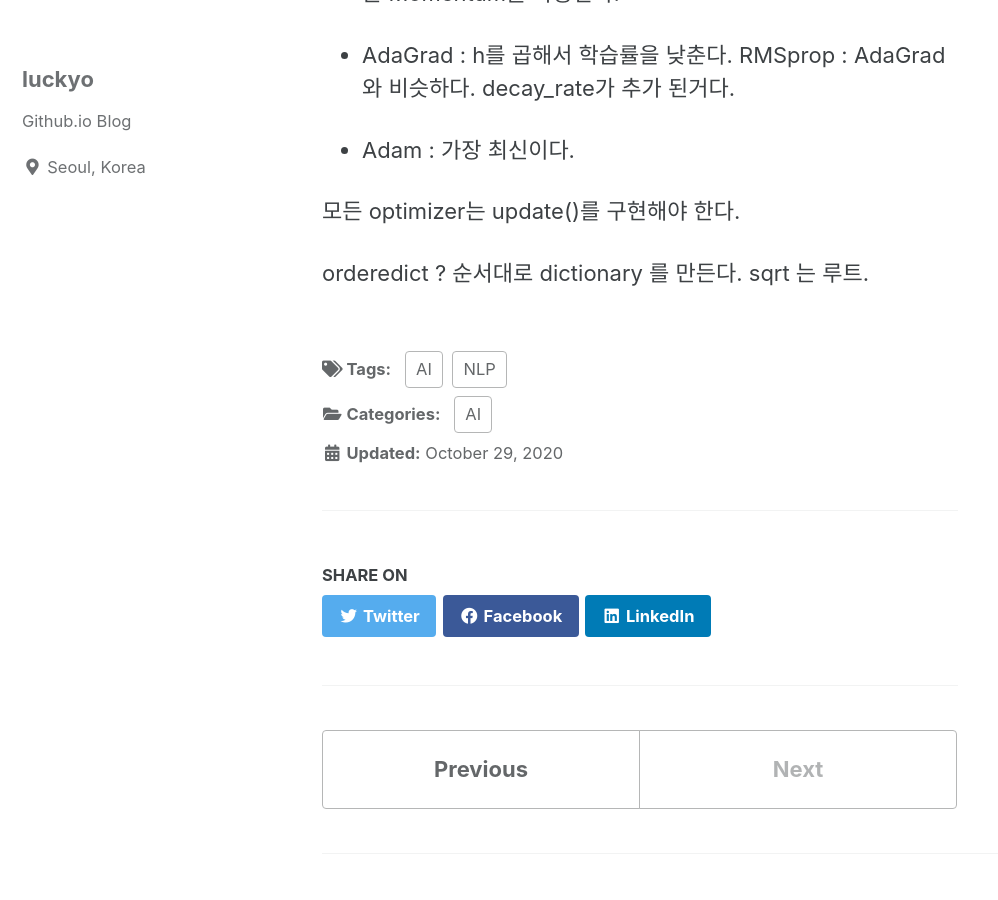
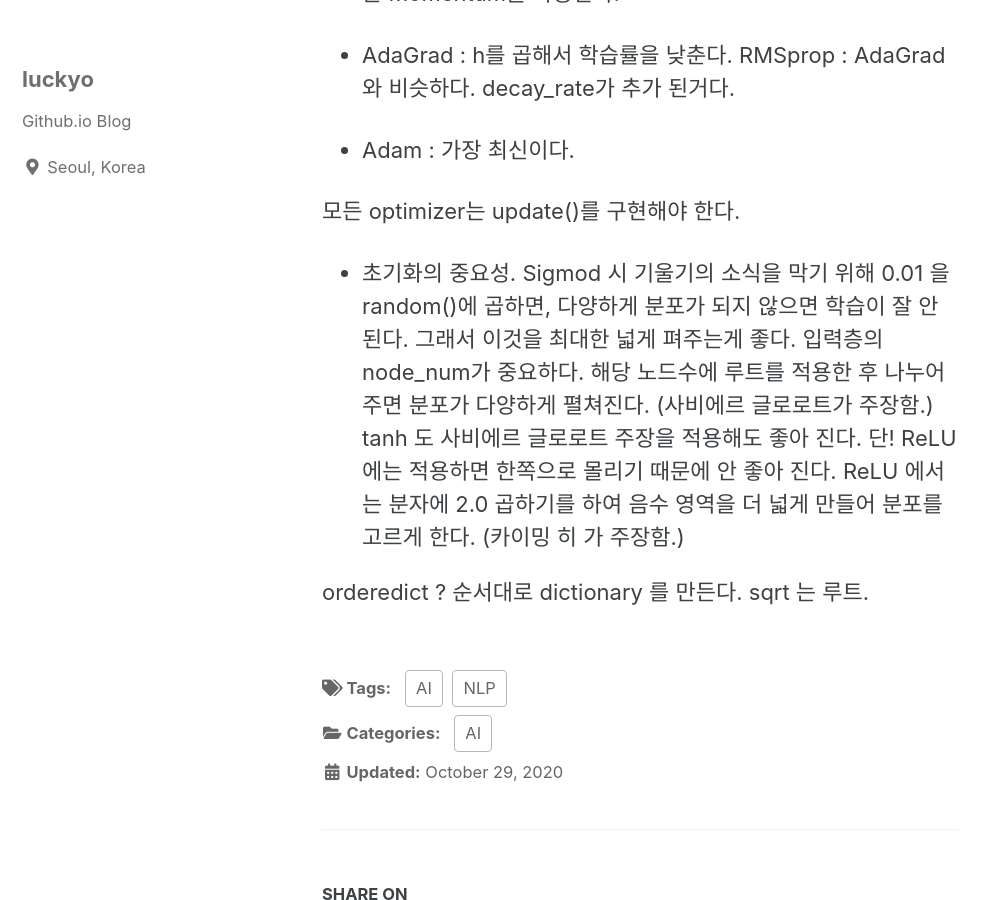
Before and after one commit to JinKyoYoung/jinkyoyoung.github.io, a Jekyll site: the page built from _posts/2020-10-29-post-14일차.md, in a window 1280 px wide and 900 px high, scrolled down 1231 px. Shown: the whole window, without its empty margins (0-998 px from the left). Built offline with Jekyll 4.4.1, drawn with Linux system fonts in a browser that asks for light colours; cached includes are drawn as plain includes; some of the changed text lies outside the part shown.

Commit message:
초기화의 중요성

```diff
--- a/_posts/2020-10-29-post-14일차.md
+++ b/_posts/2020-10-29-post-14일차.md
@@ -51,6 +51,17 @@ tags:
 
 모든 optimizer는 update()를 구현해야 한다.
 
+- 초기화의 중요성.
+Sigmod 시 기울기의 소식을 막기 위해 0.01 을 random()에 곱하면,
+다양하게 분포가 되지 않으면 학습이 잘 안된다.
+그래서 이것을 최대한 넓게 펴주는게 좋다.
+입력층의 node_num가 중요하다. 해당 노드수에 루트를 적용한 후 나누어 주면 분포가 다양하게 펼쳐진다.
+(사비에르 글로로트가 주장함.)
+tanh 도 사비에르 글로로트 주장을 적용해도 좋아 진다.
+단! ReLU 에는 적용하면 한쪽으로 몰리기 때문에 안 좋아 진다.
+ReLU 에서는 분자에 2.0 곱하기를 하여 음수 영역을 더 넓게 만들어 분포를 고르게 한다.
+(카이밍 히 가 주장함.)
+
 
 
 orderedict ? 순서대로 dictionary 를 만든다.
```
